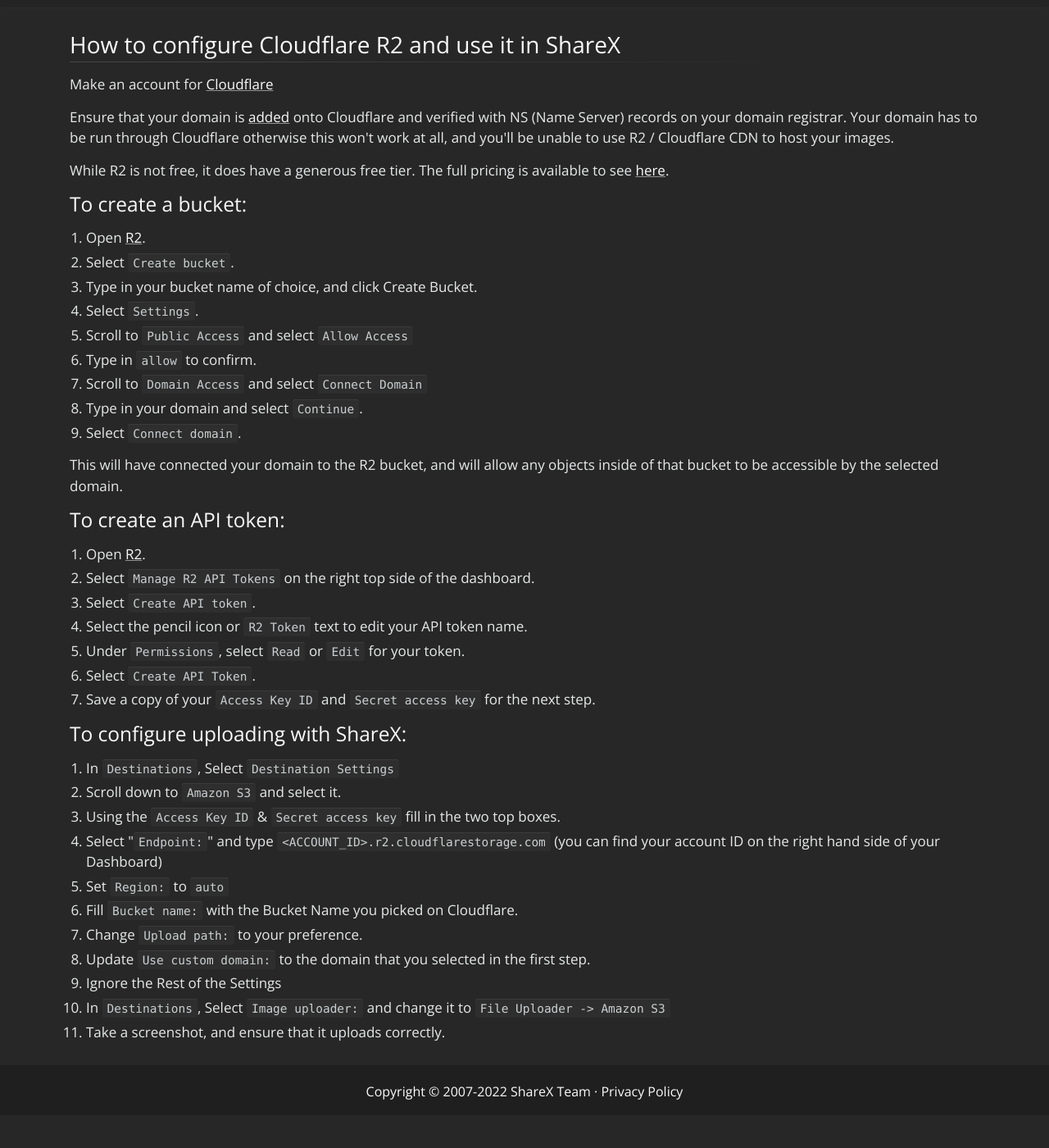
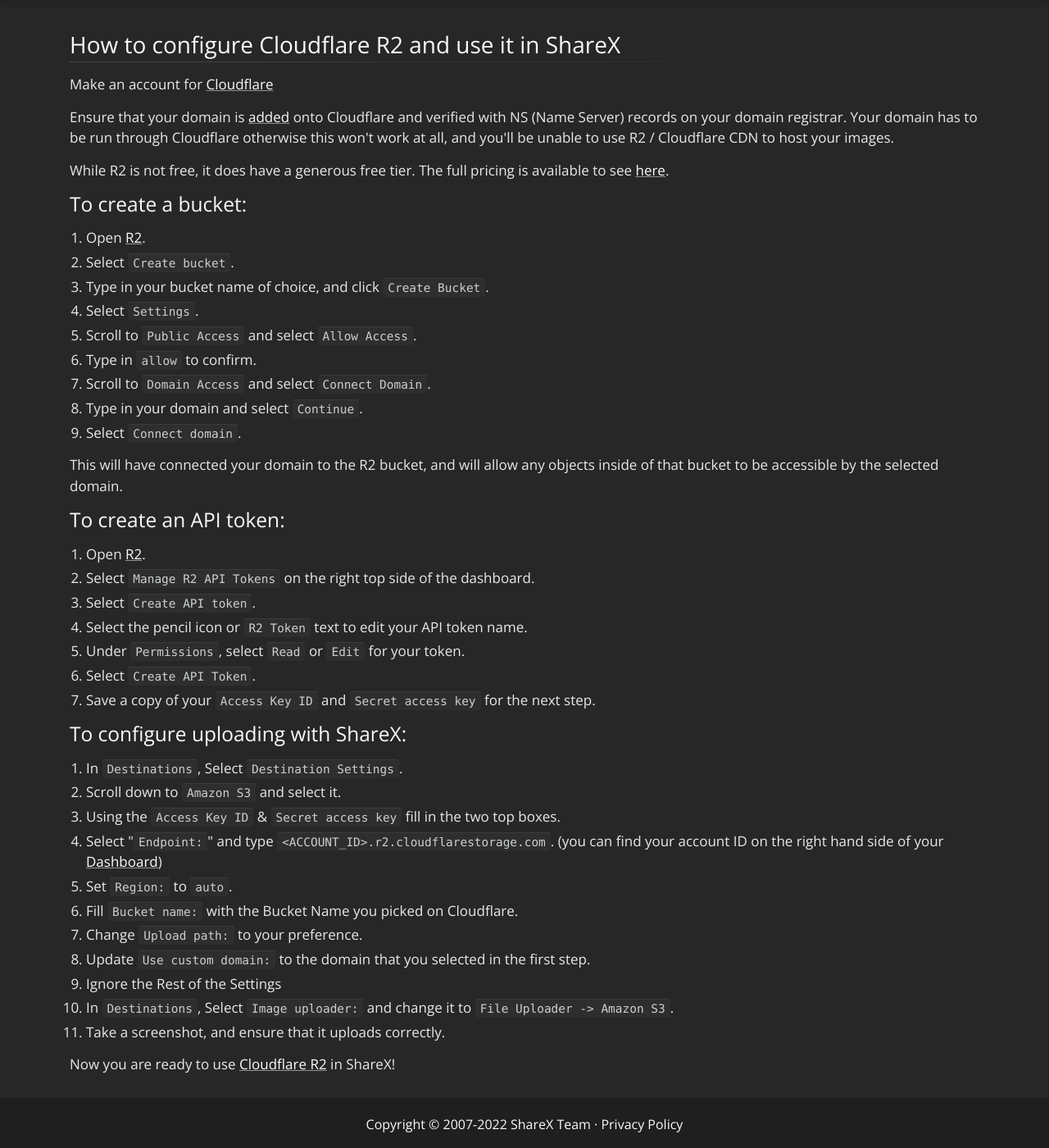
Before and after one commit to ShareX/sharex.github.io, a Jekyll site: the page built from docs/cloudflare-r2.md, in a window 1280 px wide and 1400 px high, scrolled down 258 px. Shown: the whole window at 82% size. Built offline with Jekyll 4.4.1, drawn with Linux system fonts in a browser that asks for light colours; before the commit the page ends 1618 px from its top, so only the background shows below that; some of the changed text lies outside the part shown.

Commit message:
Update cloudflare-r2.md

```diff
--- a/docs/cloudflare-r2.md
+++ b/docs/cloudflare-r2.md
@@ -1,6 +1,6 @@
 ---
 layout: markdown
-title: Cloudflare R2 Guide
+title: Cloudflare R2 guide
 ---
 
 ## How to configure Cloudflare R2 and use it in ShareX
@@ -15,11 +15,11 @@
 
 1. Open [R2](https://dash.cloudflare.com/?to=/:account/r2).
 2. Select `Create bucket`.
-3. Type in your bucket name of choice, and click Create Bucket.
+3. Type in your bucket name of choice, and click `Create Bucket`.
 4. Select `Settings`.
-5. Scroll to `Public Access` and select `Allow Access`
+5. Scroll to `Public Access` and select `Allow Access`.
 6. Type in `allow` to confirm.
-7. Scroll to `Domain Access` and select `Connect Domain`
+7. Scroll to `Domain Access` and select `Connect Domain`.
 8. Type in your domain and select `Continue`.
 9. Select `Connect domain`.
 
@@ -37,14 +37,16 @@
 
 ### To configure uploading with ShareX:
 
-1. In `Destinations`, Select `Destination Settings`
+1. In `Destinations`, Select `Destination Settings`.
 2. Scroll down to `Amazon S3` and select it.
 3. Using the `Access Key ID` & `Secret access key` fill in the two top boxes.
-4. Select "`Endpoint:`" and type `<ACCOUNT_ID>.r2.cloudflarestorage.com` (you can find your account ID on the right hand side of your Dashboard)
-5. Set `Region:` to `auto`
+4. Select "`Endpoint:`" and type `<ACCOUNT_ID>.r2.cloudflarestorage.com`. (you can find your account ID on the right hand side of your [Dashboard](https://dash.cloudflare.com/?to=/:account/r2))
+5. Set `Region:` to `auto`.
 6. Fill `Bucket name:` with the Bucket Name you picked on Cloudflare.
 7. Change `Upload path:` to your preference.
 8. Update `Use custom domain:` to the domain that you selected in the first step.
 9. **Ignore the Rest of the Settings**
-10. In `Destinations`, Select `Image uploader:` and change it to `File Uploader -> Amazon S3`
+10. In `Destinations`, Select `Image uploader:` and change it to `File Uploader -> Amazon S3`.
 11. Take a screenshot, and ensure that it uploads correctly.
+
+Now you are ready to use [Cloudflare R2](https://www.cloudflare.com/products/r2) in ShareX!
```
